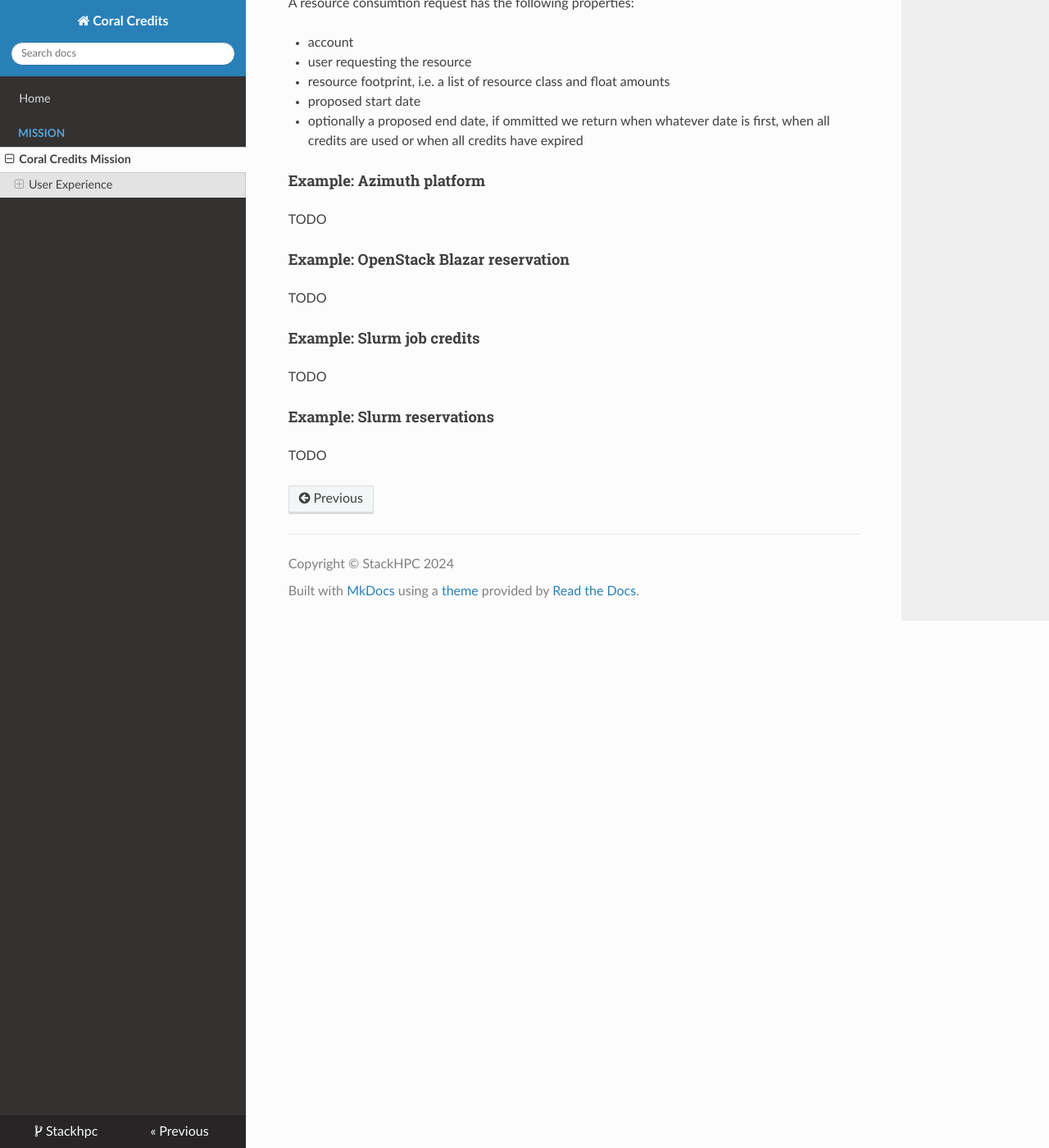
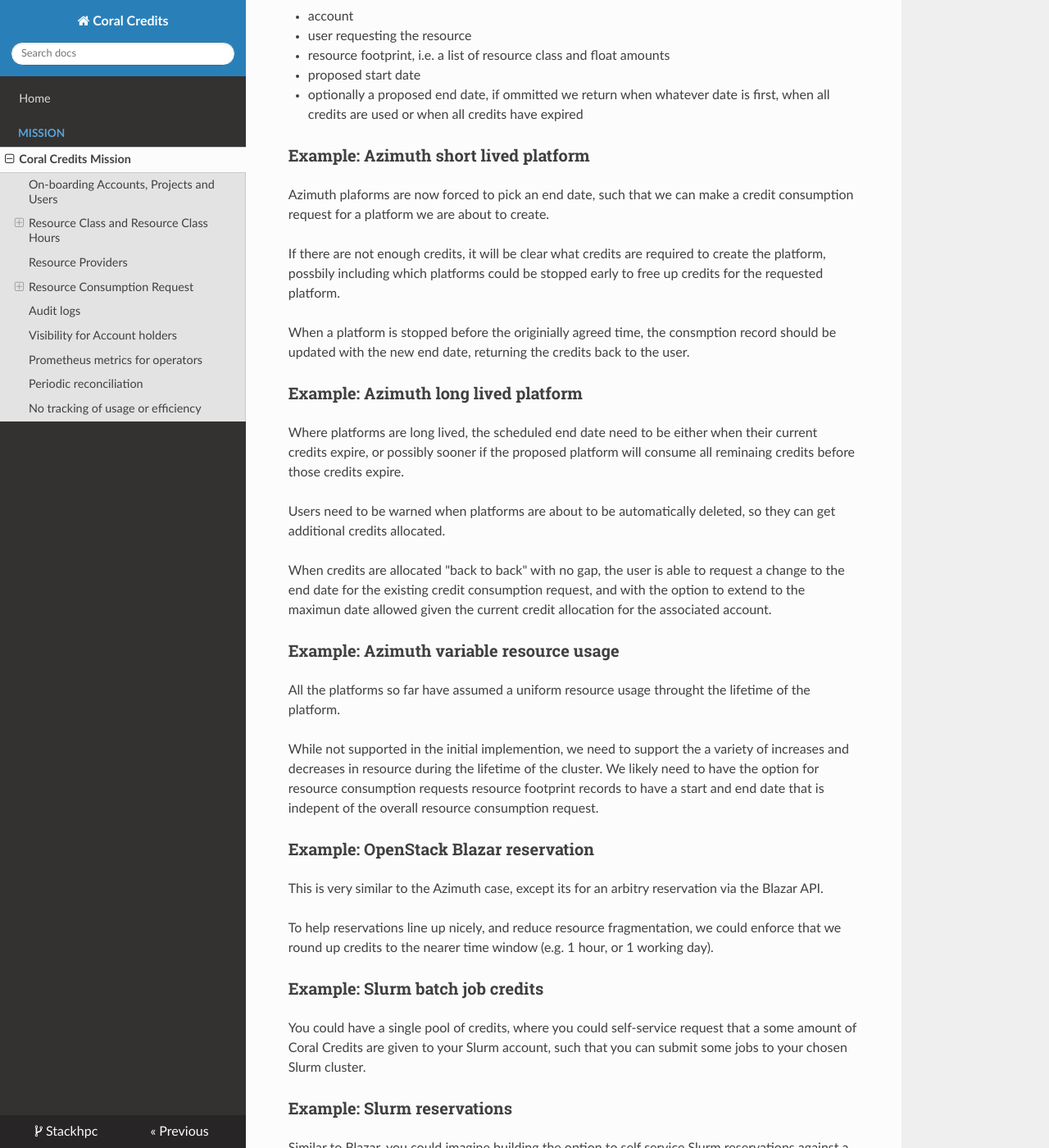
Before and after one commit to stackhpc/coral-credits, an MkDocs documentation site: the page built from docs/mission/index.md, in a window 1280 px wide and 1400 px high, scrolled down 1602 px. Shown: the whole window at 82% size. Built offline with MkDocs 1.6.1, drawn with Linux system fonts in a browser that asks for light colours; nearby versions of some CDN libraries; some of the changed text lies outside the part shown.

Commit message:
Add more examples in the mission doc

```diff
--- a/docs/mission/index.md
+++ b/docs/mission/index.md
@@ -8,9 +8,7 @@ Coral credits are focused on how to support sharing of resources
 using multiple interfaces such as:
 Azimuth, OpenStack Blazar and Slurm
 
-## User Experience
-
-### On-boarding Accounts, Projects and Users
+## On-boarding Accounts, Projects and Users
 
 We are assuming clouds are trying to follow the
 [AARC blueprint](https://aarc-project.eu/architecture/),
@@ -26,7 +24,7 @@ Coral Credit Accounts are assocaited to a particular group
 defined in the central AAAI proxy. This group typically
 has access to many different resource providers.
 
-### Resource Class and Resource Class Hours
+## Resource Class and Resource Class Hours
 
 A coral credits operator is responsible for defining
 the list of available resource classes.
@@ -57,7 +55,7 @@ The hope is to add this support in a future,
 under the assumption any resource consumption
 is only from a single credit pool.
 
-### Resource Providers
+## Resource Providers
 
 There are places where an account gets to
 consume their allocated credits.
@@ -67,7 +65,7 @@ onboarding a particular resource provider
 and giving them a token to access the
 resource consumption API.
 
-### Resource Consumption Requests
+## Resource Consumption Request
 
 Cloud credits are consumed at a specfiic Resource
 Provider. The units are resource class hours.
@@ -91,18 +89,139 @@ A resource consumtion request has the following properties:
   all credits are used or when all credits have
   expired
 
-#### Example: Azimuth platform
+### Example: Azimuth short lived platform
 
-TODO
+Azimuth plaforms are now forced to pick an end date,
+such that we can make a credit consumption request
+for a platform we are about to create.
 
-#### Example: OpenStack Blazar reservation
+If there are not enough credits, it will be clear
+what credits are required to create the platform,
+possbily including which platforms could be
+stopped early to free up credits for the requested
+platform.
 
-TODO
+When a platform is stopped before the originially
+agreed time, the consmption record should be
+updated with the new end date, returning the credits
+back to the user.
 
-#### Example: Slurm job credits
+### Example: Azimuth long lived platform
 
-TODO
+Where platforms are long lived, the scheduled end
+date need to be either when their current credits
+expire, or possibly sooner if the proposed
+platform will consume all reminaing credits before
+those credits expire.
 
-#### Example: Slurm reservations
+Users need to be warned when platforms are about
+to be automatically deleted, so they can get
+additional credits allocated.
 
-TODO
+When credits are allocated "back to back" with no
+gap, the user is able to request a change to the
+end date for the existing credit consumption
+request, and with the option to extend to the
+maximun date allowed given the current credit
+allocation for the associated account.
+
+### Example: Azimuth variable resource usage
+
+All the platforms so far have assumed a uniform
+resource usage throught the lifetime of the
+platform.
+
+While not supported in the initial implemention,
+we need to support the a variety of increases
+and decreases in resource during the lifetime
+of the cluster.
+We likely need to have the option for resource
+consumption requests resource footprint
+records to have a start and end date that is
+indepent of the overall resource consumption
+request.
+
+### Example: OpenStack Blazar reservation
+
+This is very similar to the Azimuth case,
+except its for an arbitry reservation via
+the Blazar API.
+
+To help reservations line up nicely,
+and reduce resource fragmentation,
+we could enforce that we round up credits
+to the nearer time window (e.g. 1 hour,
+or 1 working day).
+
+### Example: Slurm batch job credits
+
+You could have a single pool of credits,
+where you could self-service request that
+a some amount of Coral Credits are given to
+your Slurm account, such that you can submit
+some jobs to your chosen Slurm cluster.
+
+### Example: Slurm reservations
+
+Similar to Blazar, you could imagine building the
+option to self service Slurm reservations against
+a shared resource pool.
+
+### Example: Juypter Hub (idea)
+
+When a user logs into jupyer hub, and their container
+is spun up, maybe this could be blocked (using a custom
+Authorization plugin or jupyterhub-singleuser wrapper)
+if the user doesn't have any credits left,
+along side matching configuration in the idle-culling system.
+
+### Example: Seedcorn allocation
+
+One thing not possible with quota, is being
+able to hand out a very small amount of resoruce
+for people to try things out. You could say
+all members of an instituiton automatically get
+a seedcorn allocation they could use.
+This could become a default allocation amount
+for any automatically created accounts.
+
+## Audit logs
+
+All changes should be recorded in an audit log,
+that can be quiried via the API
+
+## Visibility for Account holders
+
+There should be a clear view of:
+
+* all active resource allocations for the account
+* all consumers associated with each resource allocation,
+  so its clear how the credits are being consumed
+* A prediction of how many credits will be left
+  at the end of the allocation
+
+## Prometheus metrics for operators
+
+Various stats should be made availabe via a prometheus
+metrics endpoint, including these per account metrics:
+
+* size of current allocated credits
+* size of any not current credits
+* remining amount for current active credit allocations
+* any active resource consumption records,
+  including user and account details
+
+## Periodic reconciliation
+
+Each resource provider is responsble for regularly checking
+if there is any drift between the current resource consumption
+requests, and the current state of resoruce consumption records.
+Only the service knows how to map the records in coral credits
+back to the real resources in that service.
+
+## No tracking of usage or efficiency
+
+Coral credits on credit allocations and consumption records
+per account, not the current usage in each service.
+Coral credis does not track if the resources are being fully
+utilized (e.g. job efficieny).
```
